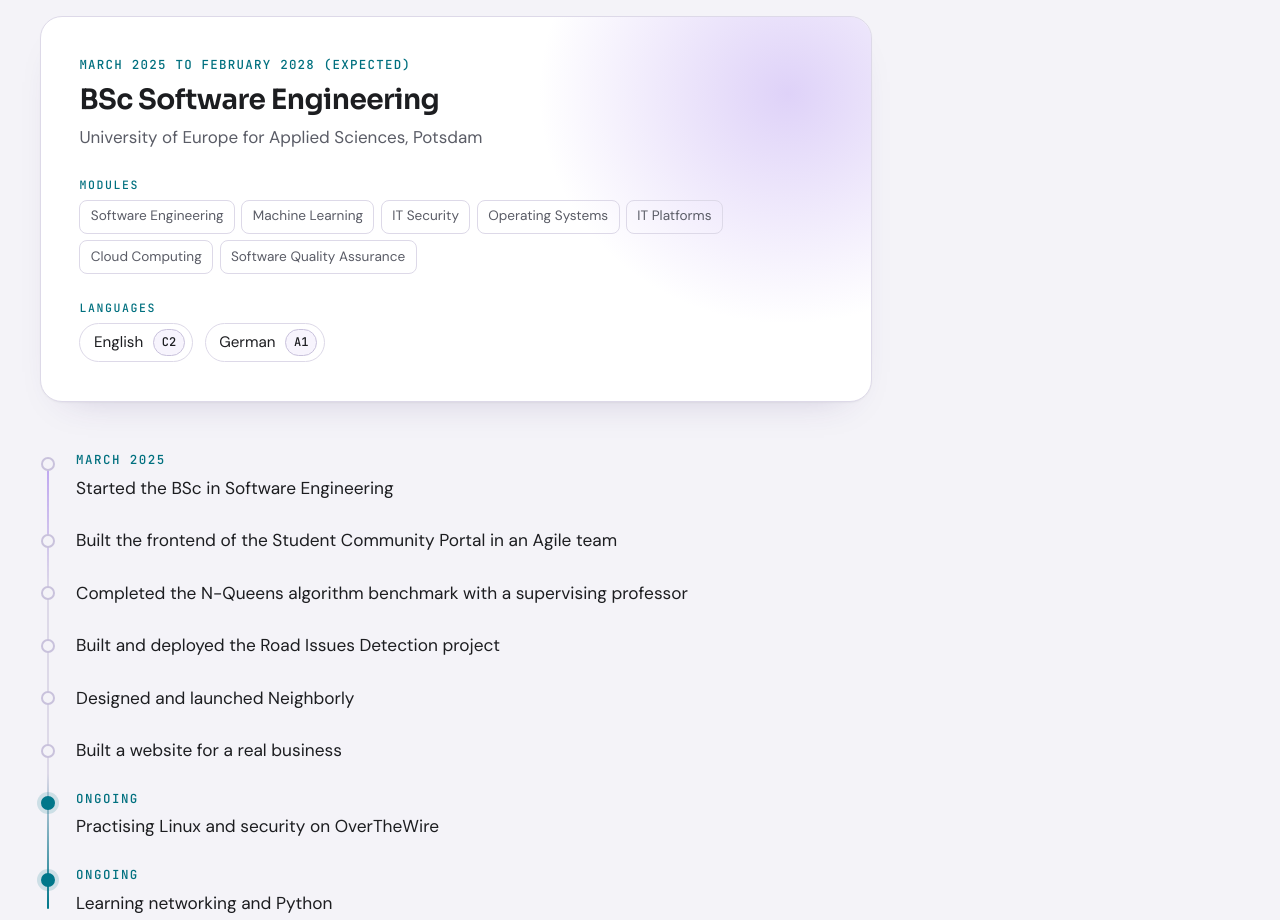
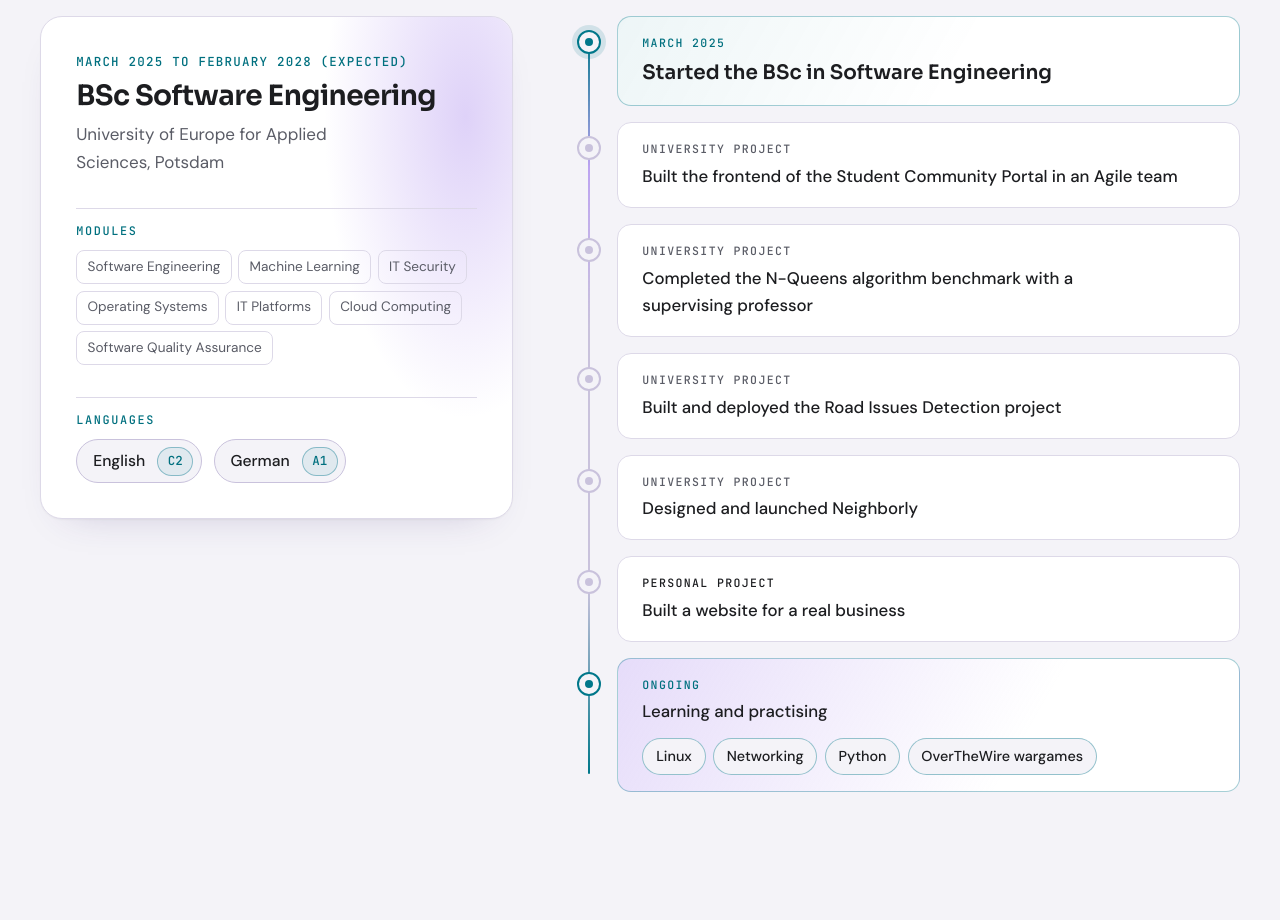
Before and after one commit to AkshitRohilla-prog/portfolio, a plain HTML site: page index.html in a window 1280 px wide. Shown: the part 5920-6840 px from the top of the page. Drawn offline with Linux system fonts and the light colour scheme.

Commit message:
Journey: visual timeline from March 2025 to ongoing learning, clearer module and language labels

```diff
--- a/css/styles.css
+++ b/css/styles.css
@@ -798,12 +798,18 @@ button { font: inherit; color: inherit; }
 }
 
 /* 10. Journey ------------------------------------------------------------- */
-.journey__layout { display: grid; gap: var(--sp-7); max-width: 52rem; }
+.journey__layout {
+  display: grid;
+  grid-template-columns: minmax(0, 5fr) minmax(0, 7fr);
+  gap: var(--sp-6) clamp(2rem, 5vw, 4.5rem);
+  align-items: start;
+}
 .edu {
   position: relative; overflow: hidden;
-  padding: clamp(1.4rem, 3vw, 2.4rem);
+  padding: clamp(1.4rem, 3vw, 2.2rem);
   display: grid; gap: var(--sp-2);
 }
+@media (min-width: 901px) { .edu { position: sticky; top: 96px; } }
 .edu::after {
   content: ""; position: absolute; right: -20%; top: -40%; width: 60%; height: 120%;
   background: radial-gradient(closest-side, rgba(var(--glow-rgb), .45), transparent);
@@ -813,39 +819,77 @@ button { font: inherit; color: inherit; }
 .edu__date { font-family: var(--font-mono); font-size: var(--fs-xs); letter-spacing: .1em; color: var(--accent-text); text-transform: uppercase; }
 .edu__title { font-size: var(--fs-lg); }
 .edu__school { color: var(--muted); }
-.edu__block { margin-top: var(--sp-4); }
+.edu__block { margin-top: var(--sp-5); padding-top: var(--sp-4); border-top: 1px solid var(--border); }
+.edu__label {
+  font-family: var(--font-mono); font-size: .74rem; font-weight: 500;
+  letter-spacing: .14em; text-transform: uppercase;
+  color: var(--accent-text);
+  margin: 0 0 var(--sp-3);
+}
 .langs { display: flex; flex-wrap: wrap; gap: var(--sp-3); }
 .langs li {
-  display: inline-flex; align-items: center; gap: .6rem;
-  padding: .35rem .4rem .35rem .85rem; border-radius: var(--r-pill);
-  border: 1px solid var(--border); font-size: .95rem;
+  display: inline-flex; align-items: center; gap: .75rem;
+  min-height: 44px;
+  padding: .35rem .45rem .35rem 1rem; border-radius: var(--r-pill);
+  border: 1px solid var(--border-strong); background: var(--bg);
+  font-size: .98rem; font-weight: 500;
 }
 .langs__lvl {
-  font-family: var(--font-mono); font-size: .75rem;
-  padding: .15rem .5rem; border-radius: var(--r-pill);
-  background: var(--surface-2); border: 1px solid var(--border-strong);
+  font-family: var(--font-mono); font-size: .78rem; font-weight: 500;
+  padding: .2rem .6rem; border-radius: var(--r-pill);
+  color: var(--accent-text);
+  background: rgba(var(--accent-rgb), .08); border: 1px solid rgba(var(--accent-rgb), .4);
 }
 
-.timeline { position: relative; display: grid; gap: var(--sp-5); padding-left: 2.25rem; }
+/* Timeline: rail + node + card per step; start and "ongoing" are highlighted */
+.timeline { position: relative; display: grid; gap: var(--sp-4); }
 .timeline::before {
-  content: ""; position: absolute; left: 7px; top: 8px; bottom: 8px; width: 2px; border-radius: 2px;
-  background: linear-gradient(to bottom, rgba(var(--glow-rgb), .9), var(--border) 30%, var(--border) 70%, var(--accent));
+  content: ""; position: absolute; left: 11px; top: 18px; bottom: 18px; width: 2px; border-radius: 2px;
+  background: linear-gradient(to bottom, var(--accent), rgba(var(--glow-rgb), .9) 18%, var(--border-strong) 40%, var(--border-strong) 75%, var(--accent));
 }
-.timeline__item { position: relative; }
-.timeline__item::before {
-  content: ""; position: absolute; left: calc(-2.25rem + 1px); top: .45em;
-  width: 14px; height: 14px; border-radius: 50%;
+.tl { position: relative; display: grid; grid-template-columns: 24px minmax(0, 1fr); gap: var(--sp-4); align-items: start; }
+.tl__dot {
+  position: relative; z-index: 1;
+  width: 24px; height: 24px; margin-top: 14px; border-radius: 50%;
   background: var(--bg); border: 2px solid var(--border-strong);
+  display: grid; place-items: center;
 }
-.timeline__item--now::before {
-  border-color: var(--accent); background: var(--accent);
-  box-shadow: 0 0 0 4px rgba(var(--accent-rgb), .16);
+.tl__dot::after { content: ""; width: 8px; height: 8px; border-radius: 50%; background: var(--border-strong); }
+.tl__card {
+  padding: var(--sp-4) var(--sp-5);
+  border-radius: var(--r-md);
+  border: 1px solid var(--border);
+  background: var(--surface);
+  transition: border-color var(--t-med), background-color var(--t-med);
 }
-.timeline__when {
-  font-family: var(--font-mono); font-size: var(--fs-xs); letter-spacing: .12em; text-transform: uppercase;
-  color: var(--accent-text); margin-bottom: .2rem;
+.tl:hover .tl__card { border-color: var(--border-strong); background: var(--surface-2); }
+.tl__kind, .tl__when {
+  font-family: var(--font-mono); font-size: .72rem; letter-spacing: .12em; text-transform: uppercase;
+  color: var(--muted); margin-bottom: .3rem;
 }
-.timeline__what { font-size: 1.08rem; color: var(--text); }
+.tl__kind--personal { color: var(--text); }
+.tl__when { color: var(--accent-text); }
+.tl__what { font-size: 1.05rem; color: var(--text); font-weight: 500; }
+.tl--start .tl__dot, .tl--now .tl__dot { border-color: var(--accent); box-shadow: 0 0 0 5px rgba(var(--accent-rgb), .14); }
+.tl--start .tl__dot::after, .tl--now .tl__dot::after { background: var(--accent); }
+.tl--start .tl__card, .tl--now .tl__card {
+  border-color: rgba(var(--accent-rgb), .35);
+  background: linear-gradient(120deg, rgba(var(--accent-rgb), .07), transparent 55%), var(--surface);
+}
+.tl--start .tl__what { font-family: var(--font-display); font-size: var(--fs-md); font-weight: 600; }
+.tl--now .tl__card { background: linear-gradient(120deg, rgba(var(--glow-rgb), .35), transparent 65%), var(--surface); }
+@media (prefers-reduced-motion: no-preference) {
+  .tl--now .tl__dot { animation: ping 2.4s var(--ease) infinite; }
+}
+.tl__chips { display: flex; flex-wrap: wrap; gap: .45rem; margin-top: var(--sp-3); }
+.tl__chips li {
+  font-size: .9rem; font-weight: 500;
+  padding: .35rem .8rem; border-radius: var(--r-pill);
+  border: 1px solid rgba(var(--accent-rgb), .4); color: var(--text); background: var(--bg);
+}
+@media (max-width: 900px) {
+  .journey__layout { grid-template-columns: 1fr; }
+}
 
 /* 11. Contact + footer ---------------------------------------------------- */
 .contact { padding-bottom: var(--sp-8); }
--- a/index.html
+++ b/index.html
@@ -441,13 +441,13 @@
             <h3 class="edu__title" id="edu-title">BSc Software Engineering</h3>
             <p class="edu__school">University of Europe for Applied Sciences, Potsdam</p>
             <div class="edu__block">
-              <p class="contrib__label">Modules</p>
+              <h4 class="edu__label">Modules</h4>
               <ul class="tags tags--quiet">
                 <li>Software Engineering</li><li>Machine Learning</li><li>IT Security</li><li>Operating Systems</li><li>IT Platforms</li><li>Cloud Computing</li><li>Software Quality Assurance</li>
               </ul>
             </div>
             <div class="edu__block">
-              <p class="contrib__label">Languages</p>
+              <h4 class="edu__label">Languages</h4>
               <ul class="langs">
                 <li><span>English</span><span class="langs__lvl">C2</span></li>
                 <li><span>German</span><span class="langs__lvl">A1</span></li>
@@ -455,33 +455,58 @@
             </div>
           </article>
 
-          <ol class="timeline">
-            <li class="timeline__item reveal">
-              <p class="timeline__when">March 2025</p>
-              <p class="timeline__what">Started the BSc in Software Engineering</p>
+          <ol class="timeline" aria-label="Learning milestones, in order">
+            <li class="tl tl--start reveal">
+              <span class="tl__dot" aria-hidden="true"></span>
+              <div class="tl__card">
+                <p class="tl__when">March 2025</p>
+                <p class="tl__what">Started the BSc in Software Engineering</p>
+              </div>
             </li>
-            <li class="timeline__item reveal">
-              <p class="timeline__what">Built the frontend of the Student Community Portal in an Agile team</p>
+            <li class="tl reveal">
+              <span class="tl__dot" aria-hidden="true"></span>
+              <div class="tl__card">
+                <p class="tl__kind">University project</p>
+                <p class="tl__what">Built the frontend of the Student Community Portal in an Agile team</p>
+              </div>
             </li>
-            <li class="timeline__item reveal">
-              <p class="timeline__what">Completed the N-Queens algorithm benchmark with a supervising professor</p>
+            <li class="tl reveal">
+              <span class="tl__dot" aria-hidden="true"></span>
+              <div class="tl__card">
+                <p class="tl__kind">University project</p>
+                <p class="tl__what">Completed the N-Queens algorithm benchmark with a supervising professor</p>
+              </div>
             </li>
-            <li class="timeline__item reveal">
-              <p class="timeline__what">Built and deployed the Road Issues Detection project</p>
+            <li class="tl reveal">
+              <span class="tl__dot" aria-hidden="true"></span>
+              <div class="tl__card">
+                <p class="tl__kind">University project</p>
+                <p class="tl__what">Built and deployed the Road Issues Detection project</p>
+              </div>
             </li>
-            <li class="timeline__item reveal">
-              <p class="timeline__what">Designed and launched Neighborly</p>
+            <li class="tl reveal">
+              <span class="tl__dot" aria-hidden="true"></span>
+              <div class="tl__card">
+                <p class="tl__kind">University project</p>
+                <p class="tl__what">Designed and launched Neighborly</p>
+              </div>
             </li>
-            <li class="timeline__item reveal">
-              <p class="timeline__what">Built a website for a real business</p>
+            <li class="tl reveal">
+              <span class="tl__dot" aria-hidden="true"></span>
+              <div class="tl__card">
+                <p class="tl__kind tl__kind--personal">Personal project</p>
+                <p class="tl__what">Built a website for a real business</p>
+              </div>
             </li>
-            <li class="timeline__item timeline__item--now reveal">
-              <p class="timeline__when">Ongoing</p>
-              <p class="timeline__what">Practising Linux and security on OverTheWire</p>
-            </li>
-            <li class="timeline__item timeline__item--now reveal">
-              <p class="timeline__when">Ongoing</p>
-              <p class="timeline__what">Learning networking and Python</p>
+            <li class="tl tl--now reveal">
+              <span class="tl__dot" aria-hidden="true"></span>
+              <div class="tl__card">
+                <p class="tl__when">Ongoing</p>
+                <p class="tl__what">Learning and practising</p>
+                <ul class="tl__chips" aria-label="Ongoing learning">
+                  <li>Linux</li><li>Networking</li><li>Python</li><li>OverTheWire wargames</li>
+                </ul>
+              </div>
             </li>
           </ol>
         </div>
```
